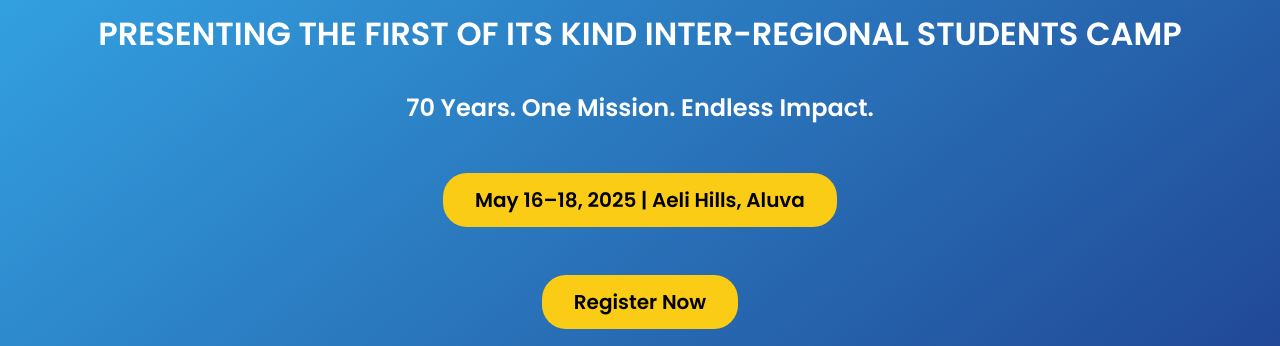
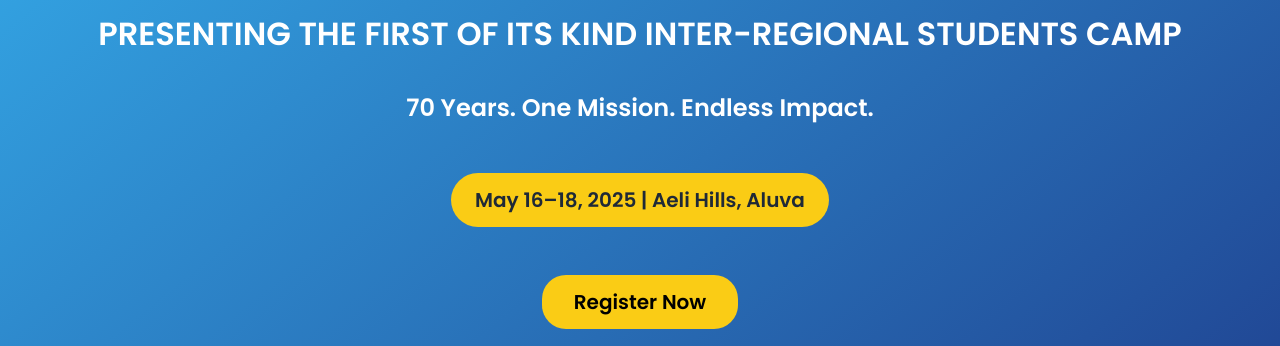
Before and after one commit to PhilCod3r/Legacy-Page, a plain HTML site: page index.html in a window 1280 px wide. Shown: the part 454-800 px from the top of the page. Drawn offline with Linux system fonts and the light colour scheme.

Commit message:
Update index.html

```diff
--- a/index.html
+++ b/index.html
@@ -74,6 +74,23 @@
       transform: scale(1.05);
     }
 
+    .highlight.button {
+      display: inline-block;
+      background-color: #facc15; /* amber-400 */
+      color: #1f2937; /* gray-800 */
+      padding: 12px 24px;
+      border-radius: 9999px;
+      text-decoration: none;
+      font-weight: bold;
+      transition: transform 0.2s, background-color 0.2s;
+    }
+
+    .highlight.button:hover {
+      background-color: #fcd34d; /* lighter amber */
+      transform: scale(1.05);
+    }
+
+
     .button {
       background-color: #facc15;
       color: black;
```
